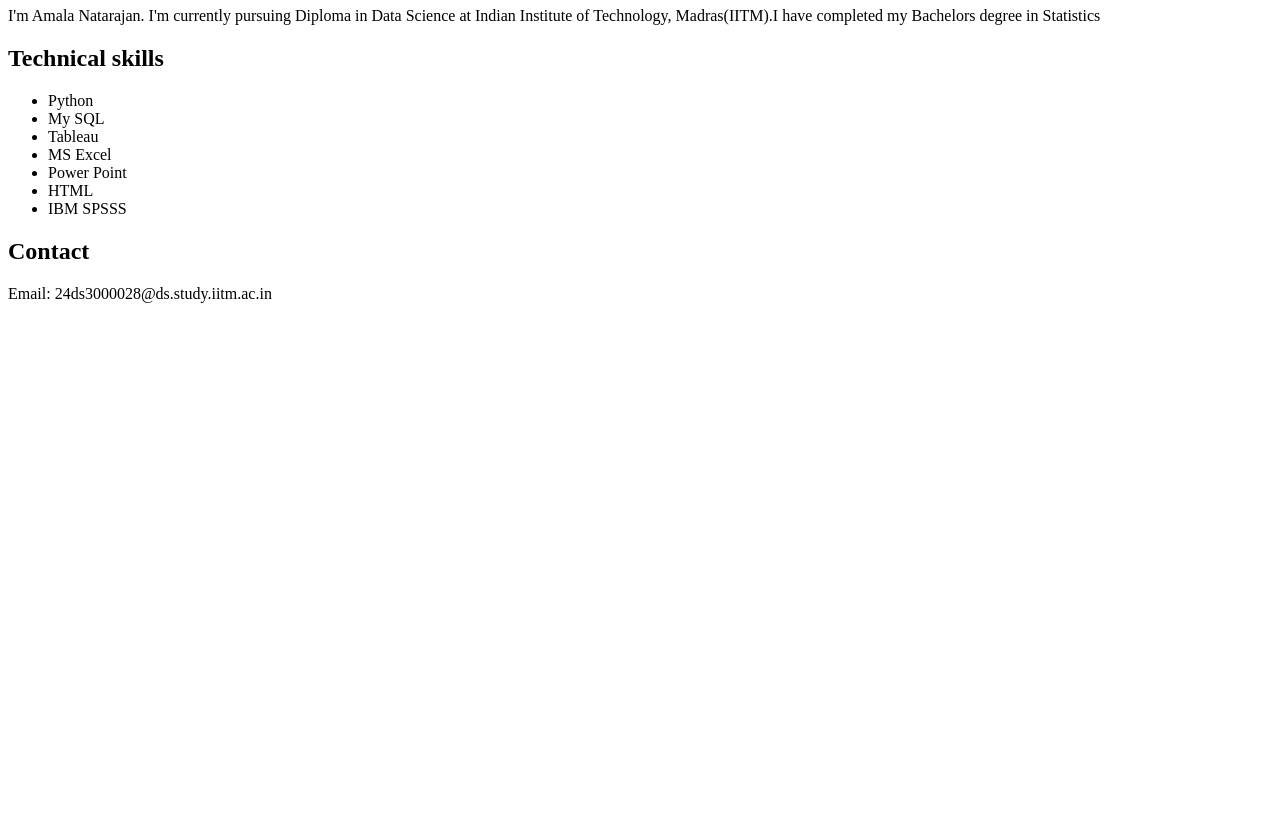
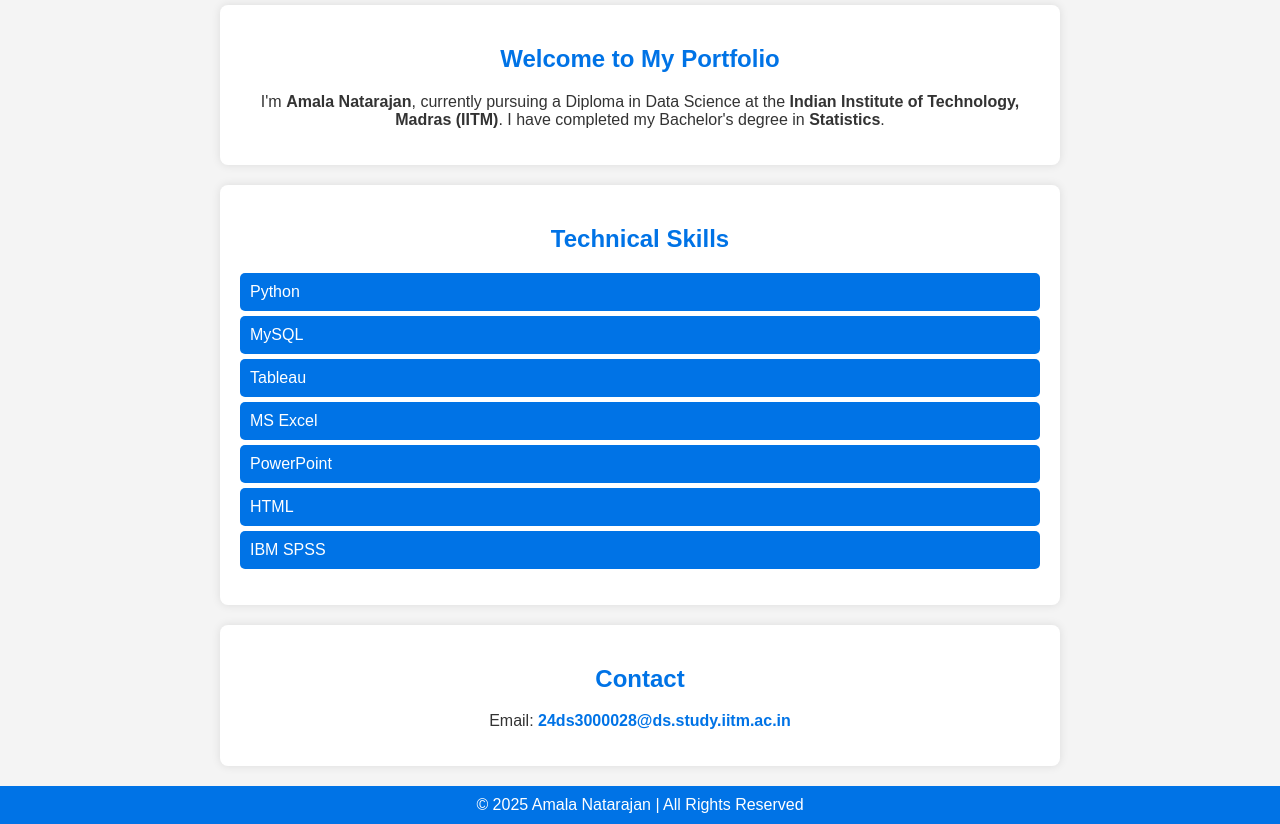
Before and after one commit to Amala-Natarajan/Portfolio, a plain HTML site: page index.html in a window 1280 px wide. Shown: the part 73-897 px from the top of the page. Before the commit the page ends 800 px from the top, so only its background shows below. Drawn offline with Linux system fonts and the light colour scheme.

Commit message:
Update index.html

```diff
--- a/index.html
+++ b/index.html
@@ -1,23 +1,96 @@
 <!DOCTYPE html>
-<html>
+<html lang="en">
 <head>
-    <title>My Work</title>
+    <meta charset="UTF-8">
+    <meta name="viewport" content="width=device-width, initial-scale=1.0">
+    <title>Amala Natarajan | Portfolio</title>
+    <style>
+        body {
+            font-family: Arial, sans-serif;
+            margin: 0;
+            padding: 0;
+            background-color: #f4f4f4;
+            color: #333;
+            text-align: center;
+        }
+        header {
+            background-color: #0073e6;
+            color: white;
+            padding: 15px 0;
+            font-size: 24px;
+        }
+        section {
+            max-width: 800px;
+            margin: 20px auto;
+            background: white;
+            padding: 20px;
+            border-radius: 8px;
+            box-shadow: 0px 0px 10px rgba(0, 0, 0, 0.1);
+        }
+        h1, h2 {
+            color: #0073e6;
+        }
+        ul {
+            text-align: left;
+            list-style: none;
+            padding: 0;
+        }
+        li {
+            background: #0073e6;
+            color: white;
+            padding: 10px;
+            margin: 5px 0;
+            border-radius: 5px;
+        }
+        a {
+            color: #0073e6;
+            text-decoration: none;
+            font-weight: bold;
+        }
+        a:hover {
+            text-decoration: underline;
+        }
+        footer {
+            margin-top: 20px;
+            background: #0073e6;
+            color: white;
+            padding: 10px;
+        }
+    </style>
 </head>
 <body>
-    <h1>Welcome to My Portfolio</h1>
-    <p>I'm Amala Natarajan. I'm currently pursuing Diploma in Data Science at Indian Institute of Technology, Madras(IITM).I have completed my Bachelors degree in Statistics </p>
-    <h2>Technical skills</h2>
-    <ul>
-    <LI>Python</LI>
-    <LI>My SQL</LI>
-    <LI>Tableau</LI>
-    <LI>MS Excel</LI>
-    <LI>Power Point</LI>
-    <LI>HTML</LI>
-    <LI>IBM SPSSS</LI>
-    </UL>
 
-    <h2>Contact</h2>
-    <p>Email: <!--email_off-->24ds3000028@ds.study.iitm.ac.in<!--/email_off--></p>
+    <header>
+        Amala Natarajan - Portfolio
+    </header>
+
+    <section>
+        <h1>Welcome to My Portfolio</h1>
+        <p>I'm <strong>Amala Natarajan</strong>, currently pursuing a Diploma in Data Science at the <strong>Indian Institute of Technology, Madras (IITM)</strong>.
+        I have completed my Bachelor's degree in <strong>Statistics</strong>.</p>
+    </section>
+
+    <section>
+        <h2>Technical Skills</h2>
+        <ul>
+            <li>Python</li>
+            <li>MySQL</li>
+            <li>Tableau</li>
+            <li>MS Excel</li>
+            <li>PowerPoint</li>
+            <li>HTML</li>
+            <li>IBM SPSS</li>
+        </ul>
+    </section>
+
+    <section>
+        <h2>Contact</h2>
+        <p>Email: <a href="mailto:24ds3000028@ds.study.iitm.ac.in">24ds3000028@ds.study.iitm.ac.in</a></p>
+    </section>
+
+    <footer>
+        &copy; 2025 Amala Natarajan | All Rights Reserved
+    </footer>
+
 </body>
 </html>
```
